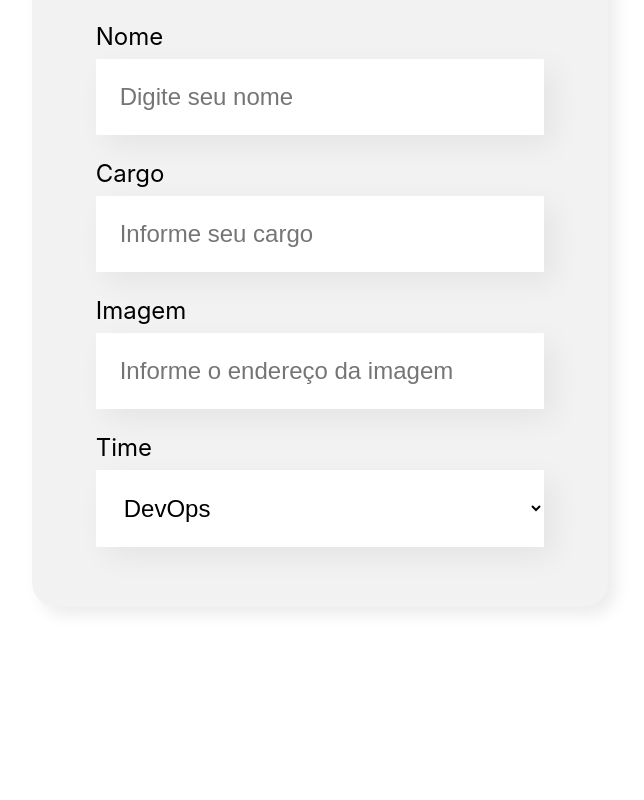
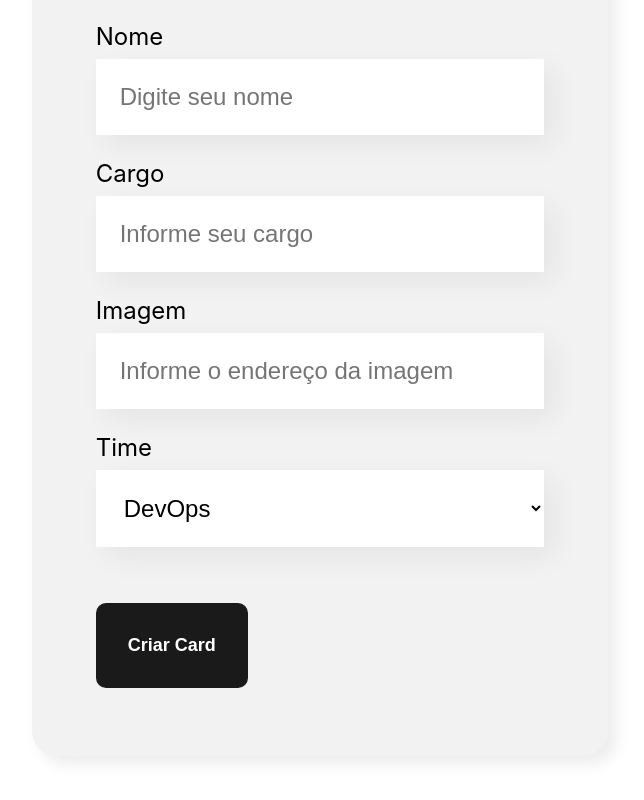
Before and after one commit to kauajuno/Orb-Team-Manager, a React (Create React App) app: page / in a window 1280 px wide. Shown: the part 502-1302 px from the top of the page, without its empty margins (320-964 px from the left). Before the commit the page ends 1189 px from the top, so only its background shows below. Built offline with nearby package versions, Linux system fonts and the light colour scheme.

Commit message:
Final details on form visuals

```diff
--- a/public/index.html
+++ b/public/index.html
@@ -9,7 +9,6 @@
       name="description"
       content="Web site created using create-react-app"
     />
-    <link rel="apple-touch-icon" href="%PUBLIC_URL%/logo192.png" />
     <!--
       manifest.json provides metadata used when your web app is installed on a
       user's mobile device or desktop. See https://developers.google.com/web/fundamentals/web-app-manifest/
--- a/src/App.js
+++ b/src/App.js
@@ -6,7 +6,7 @@ function App() {
     <div className="App">
       <Banner/>
       <Form/>
-      </div>
+    </div>
   );
 }
 
--- a/src/components/dropdown/index.js
+++ b/src/components/dropdown/index.js
@@ -6,7 +6,7 @@ const Dropdown = (props) => {
             <label>
                 {props.label}
             </label>
-            <select>
+            <select required={props.mandatory}>
                 {
                     props.itens.map(item =>{
                         return <option key={item}>{item}</option>
--- a/src/components/form/Form.js
+++ b/src/components/form/Form.js
@@ -1,17 +1,25 @@
 import './Form.css';
 import InputField from '../input_field';
 import Dropdown from '../dropdown';
+import SubmitButton from '../submit_button';
 
 export const Form = () => {
     const times = ['DevOps', 'Front-end', 'Back-end', 'Data Science', 'UX e Design', 'Inovação'];
+
+    const onSave = (event) => {
+        event.preventDefault();
+        console.log('Submissão realizada com sucesso');
+    }
+
     return (
         <section className='form'>
-            <form>
+            <form onSubmit={onSave}>
                 <h2>Preencha os dados do novo integrante</h2>
-                <InputField label="Nome" placeholder="Digite seu nome" />
-                <InputField label="Cargo" placeholder="Informe seu cargo" />
-                <InputField label="Imagem" placeholder="Informe o endereço da imagem" />
-                <Dropdown label="Time" itens={times}/>
+                <InputField mandatory={true} label="Nome" placeholder="Digite seu nome" />
+                <InputField mandatory={true} label="Cargo" placeholder="Informe seu cargo" />
+                <InputField mandatory={false} label="Imagem" placeholder="Informe o endereço da imagem" />
+                <Dropdown mandatory={true} label="Time" itens={times}/>
+                <SubmitButton>Criar Card</SubmitButton>
             </form>
         </section>
     );
--- a/src/components/input_field/InputField.js
+++ b/src/components/input_field/InputField.js
@@ -4,7 +4,7 @@ export const InputField = (props) => {
     return(
         <div className="input-field">
             <label>{props.label}</label>
-            <input placeholder={props.placeholder}/>
+            <input required={props.mandatory} placeholder={props.placeholder}/>
         </div>
     )
 }
--- /dev/null
+++ b/src/components/submit_button/SubmitButton.css
@@ -0,0 +1,16 @@
+.submit-button{
+    background-color: #1A1A1A;
+    border-radius: 10px;
+    font-weight: 700;
+    font-size: 18px;
+    padding: 32px;
+    border: none;
+    cursor: pointer;
+    color: #FFF;
+    margin: 32px 0;
+    transition: background-color 0.5s ease;
+}
+
+.submit-button:hover{
+    background-color: #3A3A3A;
+}
--- /dev/null
+++ b/src/components/submit_button/index.js
@@ -0,0 +1,11 @@
+import './SubmitButton.css'
+
+const SubmitButton = (props) => {
+    return(
+        <button className='submit-button'>
+            {props.children}
+        </button>
+    );
+}
+
+export default SubmitButton;
```
Also changed, not shown: public/manifest.json.
